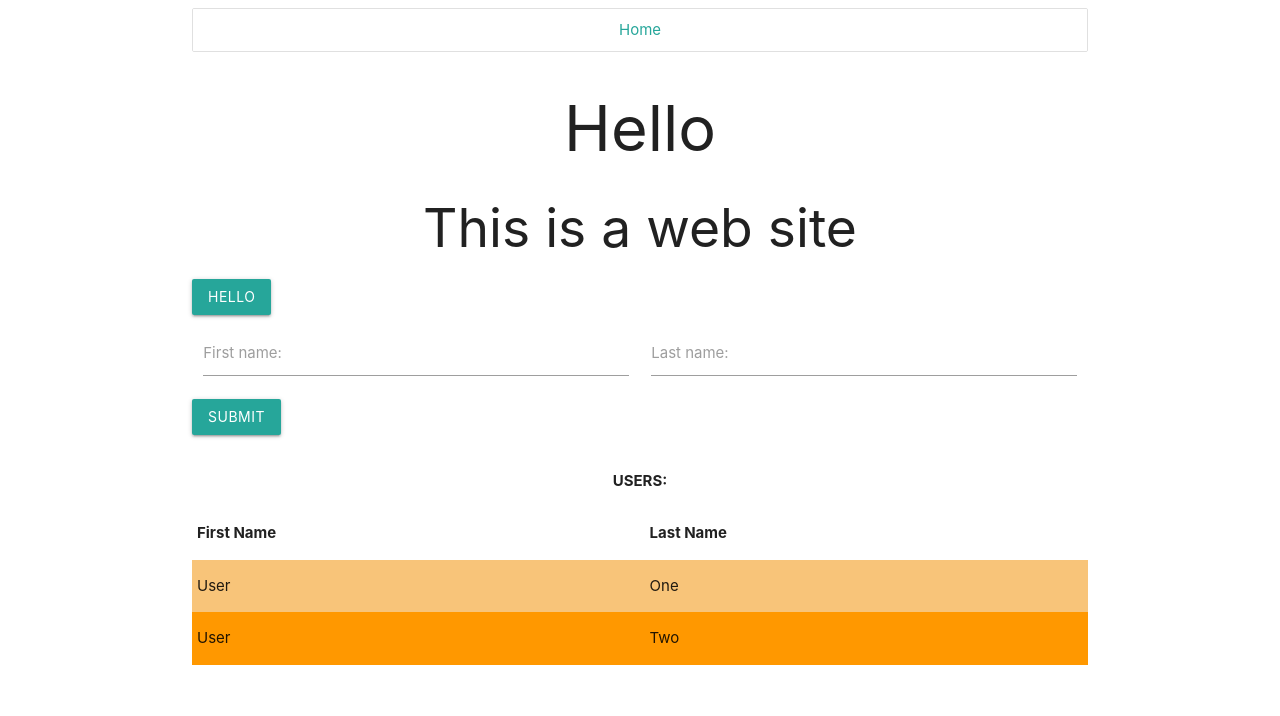
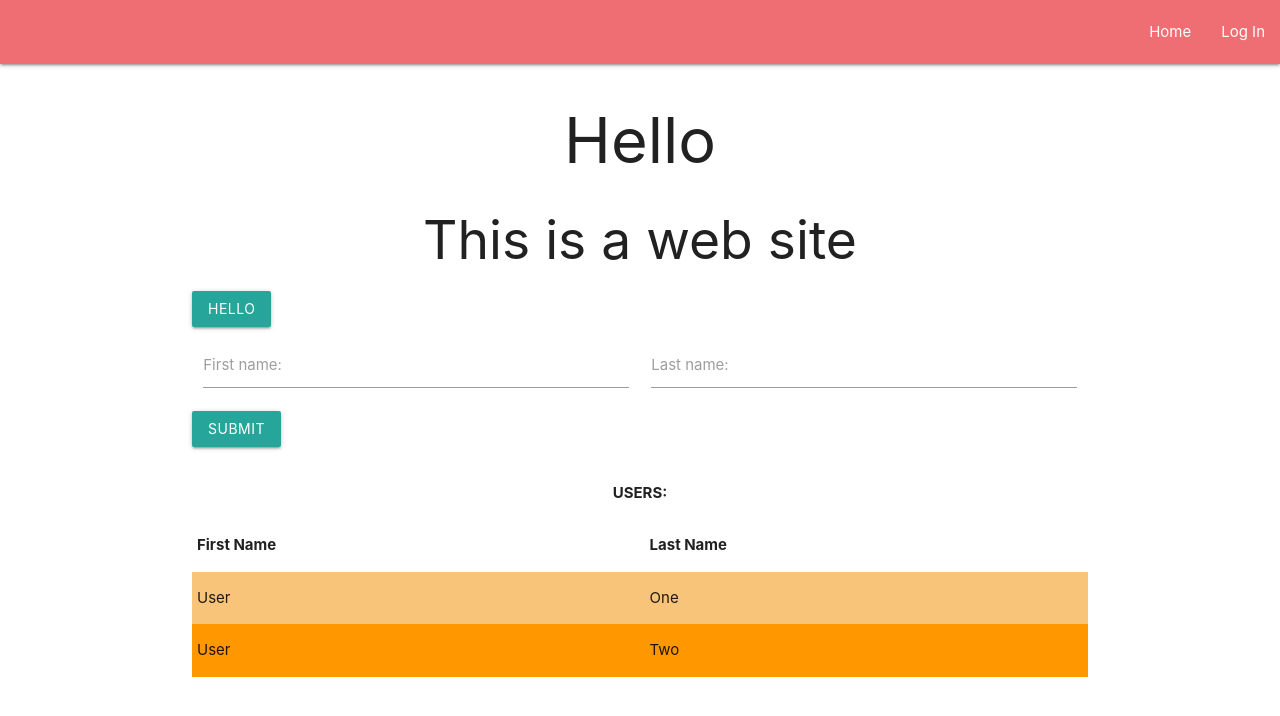
Before and after one commit to benscruton/simple_exercise_log, a Django app: page /test in a window 1280 px wide. Shown: the top 716 px of the page. Run offline with Django 3.2, Linux system fonts and the light colour scheme.

Commit message:
streamlined user in request.session; integrated login/logout more fully

```diff
--- a/log_app/templates/base.html
+++ b/log_app/templates/base.html
@@ -14,15 +14,31 @@
 
     <title>Document</title>
 </head>
-<body class="container">
-    <header class="center">
-        <div class="collection">
-            <a class="collection-item" href="/workouts">Home</a>
+<body>
+    <nav>
+        <div class="nav-wrapper">
+            {% if "user" in request.session.keys %}
+            <div style="padding-left: 10px;">
+                <a href="#" class="brand-logo">Hello {{request.session.user.first_name}}</a>
+            </div>
+            {% endif %}
+            <ul class="right">
+                <li><a href="/workouts">Home</a></li>
+                {% if "user" in request.session %}
+                    <li><a href="/login/users/logout">Log Out</a></li>
+                {% else %}
+                    <li><a href="/login">Log In</a></li>
+                {% endif %}
+            </ul>
         </div>
-    </header>
-    {% block main_content %}
+    </nav>
 
-    {% endblock %}
+    <main class="container">
 
+        {% block main_content %}
+
+        {% endblock %}
+
+    </main>
 </body>
 </html>
--- a/log_app/views.py
+++ b/log_app/views.py
@@ -1,4 +1,4 @@
-from django.shortcuts import render, redirect, HttpResponse
+from django.shortcuts import render, redirect
 from .models import *
 
 import datetime
--- a/users_app/templates/success.html
+++ b/users_app/templates/success.html
@@ -13,10 +13,10 @@
 
     <div class="rightflex"><a href="/login/users/logout" class="logout">Log out</a></div>
 
-    <h2>Successfully {{request.session.last_act}}!  Welcome, {{request.session.first_name}}.</h2>
+    <h2>Successfully {{request.session.last_act}}!  Welcome, {{request.session.user.first_name}}.</h2>
 
-    <p>Name: {{request.session.first_name}} {{request.session.last_name}}</p>
-    <p>Email: {{request.session.email}}</p>
+    <p>Name: {{request.session.user.first_name}} {{request.session.user.last_name}}</p>
+    <p>Email: {{request.session.user.email}}</p>
 
 </div>
 </body>
```
Also changed, not shown: users_app/views.py (+11 -12 lines), db.sqlite3.
